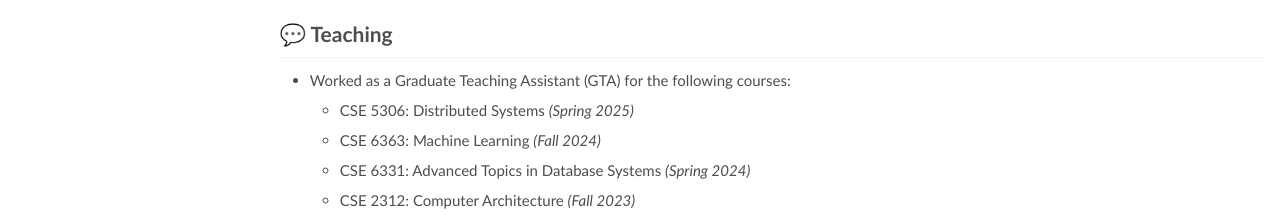
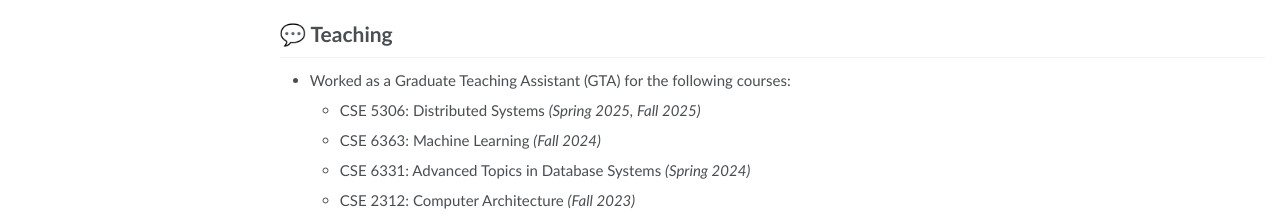
Before and after one commit to munikarmanish/munikarmanish.github.io, a Jekyll site: the page built from _pages/about.md, in a window 1280 px wide and 1300 px high. Shown: the part 1074-1297 px from the top of the window. Built offline with Jekyll 4.4.1, drawn with Linux system fonts in a browser that asks for light colours.

Commit message:
added Fall 2025 to GTA history

```diff
--- a/_pages/about.md
+++ b/_pages/about.md
@@ -81,7 +81,7 @@ I have published 5 peer-reviewed research papers with a total of
 
 # 💬 Teaching
 - Worked as a Graduate Teaching Assistant (GTA) for the following courses:
-  - CSE 5306: Distributed Systems _(Spring 2025)_
+  - CSE 5306: Distributed Systems _(Spring 2025, Fall 2025)_
   - CSE 6363: Machine Learning _(Fall 2024)_
   - CSE 6331: Advanced Topics in Database Systems _(Spring 2024)_
   - CSE 2312: Computer Architecture _(Fall 2023)_
```
